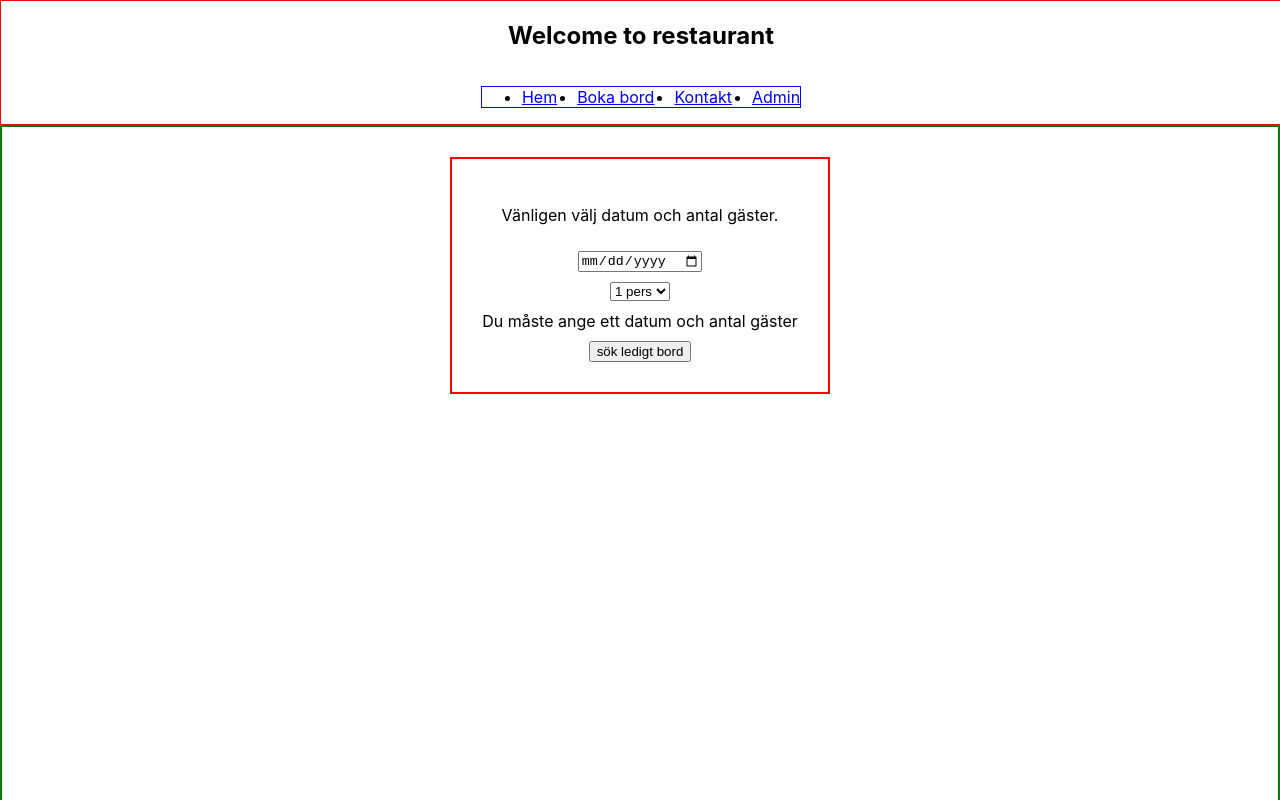
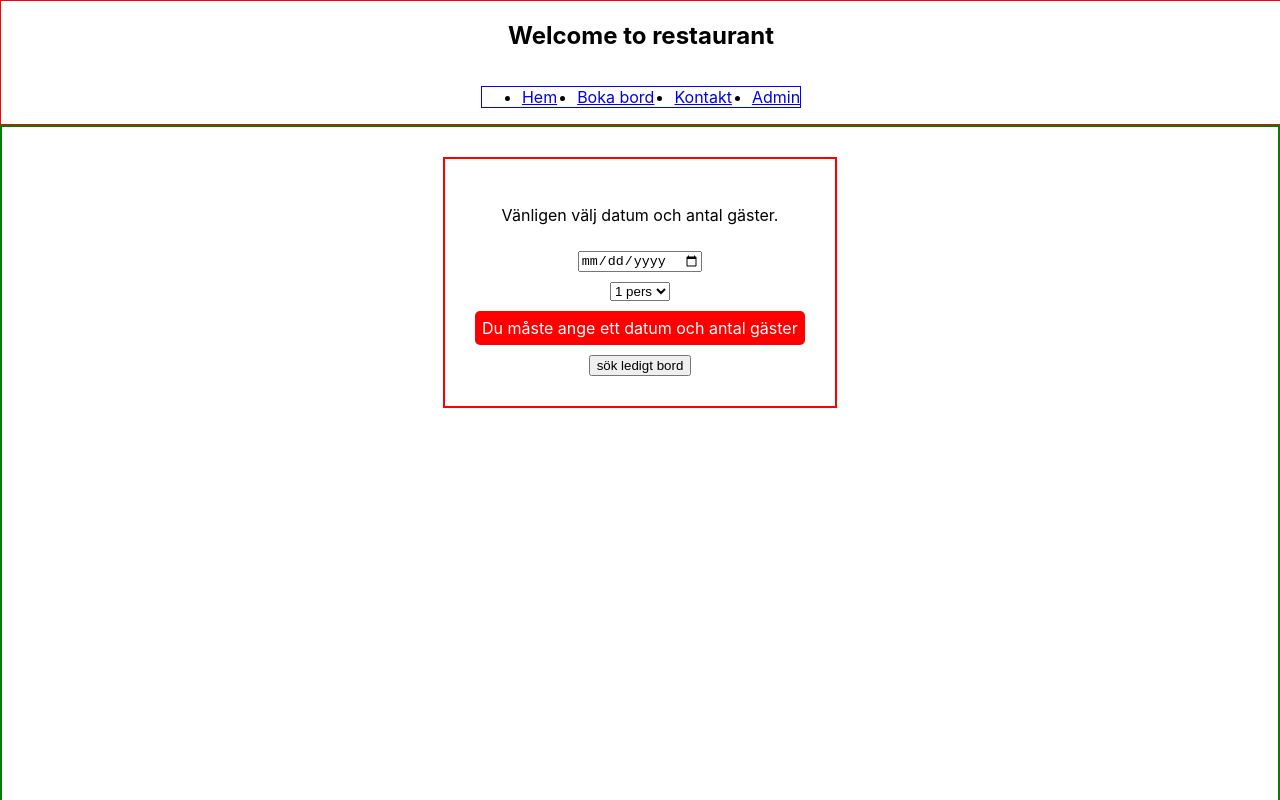
Before and after one commit to GamerShabandari/react-restaurang, a React (Create React App) app: page /booking in a window 1280 px wide. Both pictures are taken after a click on the button "sök ledigt bord". Shown: the top 800 px of the page. Built offline with nearby package versions, Linux system fonts and the light colour scheme.

Commit message:
animate.css fixad och fungerar

```diff
--- a/package.json
+++ b/package.json
@@ -10,6 +10,7 @@
     "@types/node": "^16.11.26",
     "@types/react": "^17.0.43",
     "@types/react-dom": "^17.0.14",
+    "animate.css": "^4.1.1",
     "axios": "^0.26.1",
     "react": "^18.0.0",
     "react-dom": "^18.0.0",
--- a/src/App.tsx
+++ b/src/App.tsx
@@ -1,11 +1,11 @@
-import React from 'react';
-import logo from './logo.svg';
+
 import './App.css';
 import { BrowserRouter, Link, Route, Routes } from 'react-router-dom';
 import { Home } from './components/home';
 import { Booking } from './components/booking';
 import { Contact } from './components/contact';
 import { Admin } from './components/admin';
+import "animate.css"
 
 function App() {
   return (
--- a/src/components/booking.css
+++ b/src/components/booking.css
@@ -40,3 +40,10 @@
       padding: 30px;
     }
   }
+
+  .warning{
+      background-color: red;
+      color: white;
+      padding: 7px;
+      border-radius: 5px;
+  }
--- a/src/components/booking.tsx
+++ b/src/components/booking.tsx
@@ -385,7 +385,7 @@ export function Booking() {
                 <option value="5">5 pers</option>
                 <option value="6">6 pers</option>
             </select>
-            {showRequiredError && <div>Du måste ange ett datum och antal gäster</div>}
+            {showRequiredError && <div className="warning animate__animated animate__headShake">Du måste ange ett datum och antal gäster</div>}
             <button onClick={checkIfOpenTable}>sök ledigt bord</button>
 
             {tablesAt6oClock > 0 && <div>Det finns {tablesAt6oClock} lediga bord kl 18.<button onClick={() => { choseTimeForDinner("18:00") }}>Välj denna tid</button> </div>}
@@ -410,9 +410,9 @@ export function Booking() {
                 <button onClick={makeBooking}>spara bokning</button>
                 <button onClick={cancelBooking}>avbryt</button>
             </div>
-            {showError && <div>Alla fällt är obligatoriska</div>}
-            {showEmailError && <div>Vänligen ange en giltig email</div>}
-            {showPhoneError && <div>Telefonnummer får bara bestå utav siffor</div>}
+            {showError && <div className="warning">Alla fällt är obligatoriska</div>}
+            {showEmailError && <div className="warning">Vänligen ange en giltig email</div>}
+            {showPhoneError && <div className="warning">Telefonnummer får bara bestå utav siffor</div>}
         </div>}
         {showBookingDone && <div>Din bokning är nu klar, vi ses!</div>}
     </main>)
```
Also changed, not shown: 1 other file (tests, documents, lock files or other folders).
